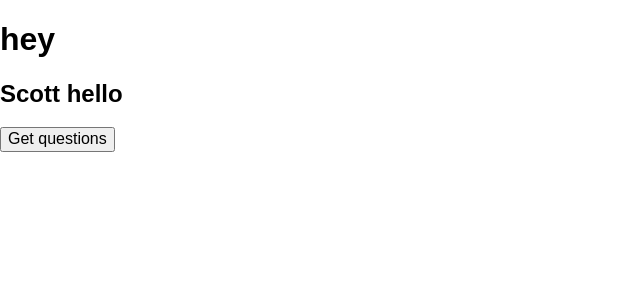
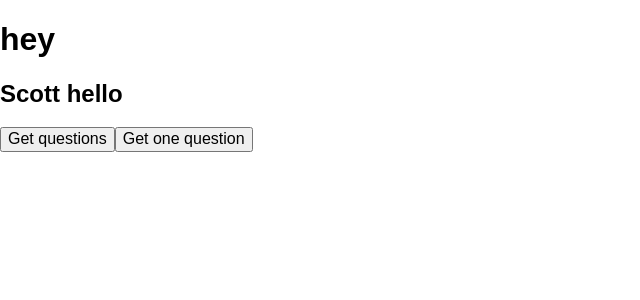
Before and after one commit to Zaidwerd/RobotRivalry, a React app: page / in a window 1280 px wide. Shown: the top 300 px of the page, without its empty margins (0-640 px from the left). Built offline with nearby package versions, Linux system fonts and the light colour scheme; the HTML template or start-up script is replaced by a standard one.

Commit message:
one question displayed on page

```diff
--- a/src/components/App/App.jsx
+++ b/src/components/App/App.jsx
@@ -2,6 +2,7 @@ import React, { Component } from 'react';
 import './../normalize.css';
 import GameState from '../GameState/GameState';
 import style from './App.css';
+let _ = require('underscore');
 
 class App extends Component {
   constructor() {
@@ -9,9 +10,12 @@ class App extends Component {
 
     this.state = {
       questions: [],
-      allAnswers: [],
       q_correct: 0,
       q_incorrect: 0,
+      currentQuestion: '',
+      currentAnswers: [],
+      currentCorrectAnswer: '',
+      counter: 0,
     }
   }
 
@@ -33,6 +37,22 @@ getQuestions() {
       .catch(error => console.log('Error: ', error));
   }
 
+  getOneQuestion() {
+    let answerArray = [this.state.questions[this.state.counter].correct_answer, this.state.questions[this.state.counter].incorrect_answers[0], this.state.questions[this.state.counter].incorrect_answers[1], this.state.questions[this.state.counter].incorrect_answers[2]];
+    let shuffledAnswerArray = _.shuffle(answerArray);
+    let questionDirty1 = this.state.questions[this.state.counter].question;
+    let questionClean1 = questionDirty1.replace(/&#039;/g , "'");
+    let questionClean2 = questionClean1.replace(/&quot;/g , '"');
+    console.log(questionClean2);
+    this.setState({
+      currentQuestion: questionClean2,
+      currentCorrectAnswer: this.state.questions[this.state.counter].correct_answer,
+      currentAnswers: shuffledAnswerArray,
+    })
+  }
+
+
+
   render(){
     return (
       <div id="app-container">
@@ -42,6 +62,12 @@ getQuestions() {
         <GameState
           questions={this.state.questions}
           getQuestions={event => this.getQuestions(event)}
+          getOneQuestion={event => this.getOneQuestion(event)}
+          question={this.state.currentQuestion}
+          answer1={this.state.currentAnswers[0]}
+          answer2={this.state.currentAnswers[1]}
+          answer3={this.state.currentAnswers[2]}
+          answer4={this.state.currentAnswers[3]}
         />
       </div>
     );
--- a/src/components/GameState/GameState.jsx
+++ b/src/components/GameState/GameState.jsx
@@ -6,35 +6,17 @@ let _ = require('underscore');
 class GameState extends Component {
   render() {
 
-    const questions = this.props.questions.map((question, i) => {
-
-      // randomize question order
-      let answerArray = [question.correct_answer, question.incorrect_answers[0], question.incorrect_answers[1], question.incorrect_answers[2]];
-      let shuffledAnswerArray = _.shuffle(answerArray);
-      console.log(shuffledAnswerArray);
-
-      // clean up apostrophe, quotations
-      let questionDirty1 = question.question;
-      let questionClean1 = questionDirty1.replace(/&#039;/g , "'");
-      let questionClean2 = questionClean1.replace(/&quot;/g , '"');
-
-      return (
-        <Question
-          key={i}
-          question={questionClean2}
-          answerA={shuffledAnswerArray[0]}
-          answerB={shuffledAnswerArray[1]}
-          answerC={shuffledAnswerArray[2]}
-          answerD={shuffledAnswerArray[3]}
-        />
-        )
-    })
 
     return(
       <container>
         <h2> Scott hello </h2>
         <button onClick={this.props.getQuestions}> Get questions </button>
-        {questions}
+        <button onClick={this.props.getOneQuestion}> Get one question </button>
+        <h3>{this.props.question}</h3>
+        <h5>{this.props.answer1}</h5>
+        <h5>{this.props.answer2}</h5>
+        <h5>{this.props.answer3}</h5>
+        <h5>{this.props.answer4}</h5>
       </container>
       );
   }
```
Lines whose indentation alone changed are shown as unchanged.
